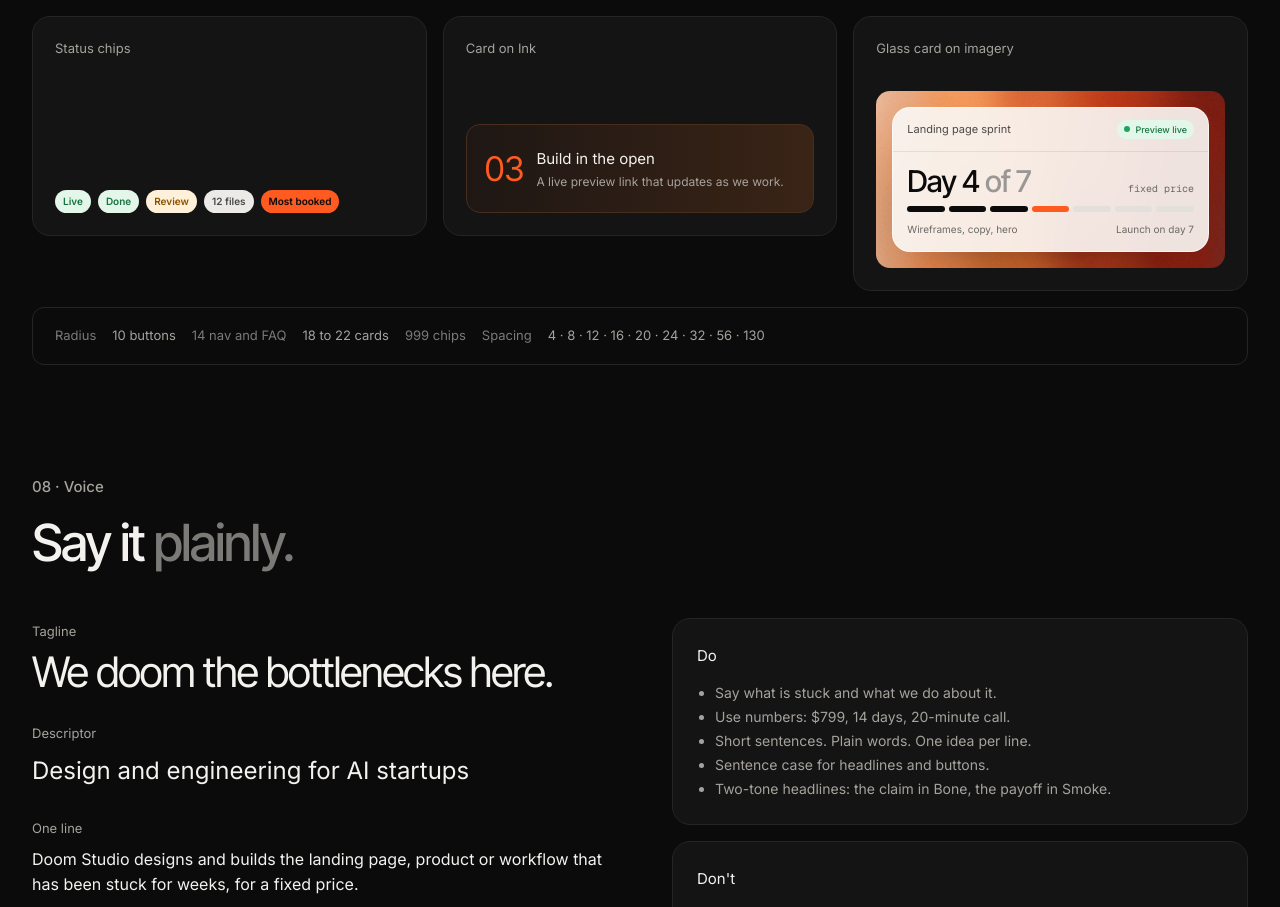
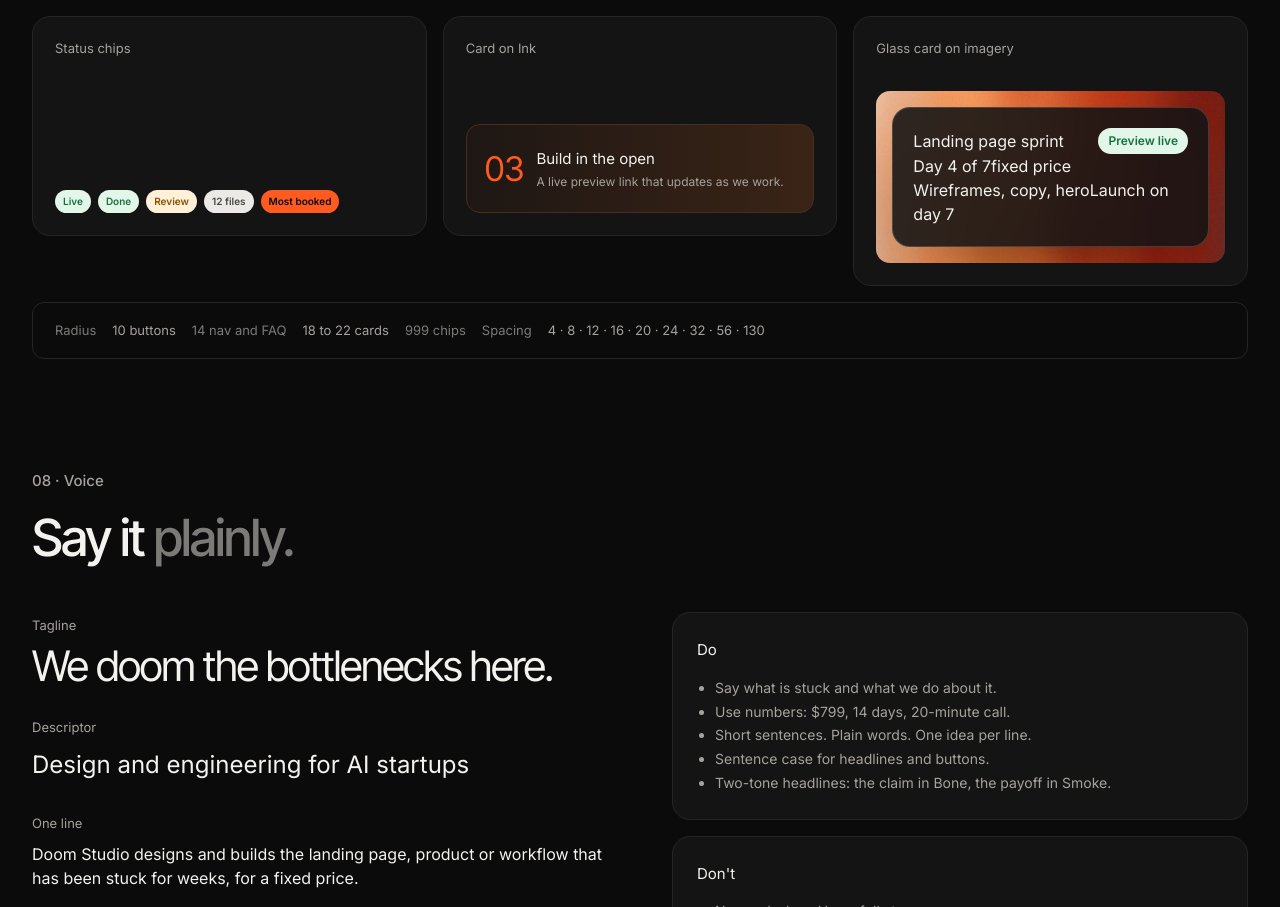
Before and after one commit to GIKSN-RESEARCH/Doom, a Next.js app: page /brand-kit in a window 1280 px wide. Shown: the part 6961-7868 px from the top of the page. Built offline with nearby package versions, Linux system fonts and the light colour scheme.

Commit message:
style: align project call card with studio branding

```diff
--- a/src/components/studio/Cta.module.css
+++ b/src/components/studio/Cta.module.css
@@ -64,109 +64,68 @@
 .card {
   position: relative;
   width: min(420px, 100%);
-  border-radius: 18px;
-  overflow: hidden;
+  min-width: 0;
+  padding: clamp(24px, 2.4vw, 32px);
+  border: 1px solid rgb(255 255 255 / 0.16);
+  border-radius: var(--r-card);
+  background: rgb(20 20 21 / 0.88);
+  backdrop-filter: blur(14px);
+  -webkit-backdrop-filter: blur(14px);
+  box-shadow: var(--shadow-frame);
+  color: var(--bone);
   text-align: left;
 }
 .header {
-  padding: 16px 20px;
   display: flex;
   justify-content: space-between;
   align-items: center;
-  gap: 12px;
-  border-bottom: 1px solid rgba(11, 11, 12, 0.08);
+  gap: 16px;
+}
+.header h3 {
+  margin: 0;
+  font-family: var(--font-display);
+  font-size: 24px;
+  font-weight: 500;
+  line-height: 1.2;
+  letter-spacing: -0.025em;
+}
+.header > img {
+  flex: none;
+}
+.items {
+  margin: 24px 0 0;
+  padding: 0;
+  list-style: none;
+}
+.items li {
+  padding-block: 16px;
+  border-bottom: 1px solid rgb(255 255 255 / 0.12);
+  font-size: 15px;
+  line-height: 1.5;
+}
+.note {
+  margin: 24px 0 0;
   font-size: 14px;
-  color: #4a4846;
-}
-.live {
-  display: flex;
-  align-items: center;
-  gap: 6px;
-  font-weight: 500;
-}
-.live i {
-  width: 6px;
-  height: 6px;
-  border-radius: 50%;
-  background: #22a35a;
-  display: block;
-}
-.body {
-  padding: 20px;
-  display: flex;
-  flex-direction: column;
-  gap: 14px;
-}
-.dayRow {
-  display: flex;
-  justify-content: space-between;
-  align-items: baseline;
-  gap: 12px;
-}
-.day {
-  font-family: var(--font-display);
-  font-size: clamp(32px, 3.2vw, 44px);
-  font-weight: 500;
-  letter-spacing: -0.03em;
-  color: var(--ink);
-  line-height: 1;
-  white-space: nowrap;
-}
-.day span {
-  color: #9a9794;
-}
-.fixed {
-  font-family: var(--font-mono);
-  font-size: 12px;
-  color: #6b6966;
-}
-.segments {
-  display: grid;
-  grid-template-columns: repeat(7, minmax(0, 1fr));
-  gap: 4px;
-}
-.segments i {
-  height: 6px;
-  border-radius: 3px;
-  background: #e3e0dc;
-  display: block;
-}
-.segments i.done {
-  background: var(--ink);
-}
-.segments i.now {
-  background: var(--orange);
-}
-.bottom {
-  display: flex;
-  justify-content: space-between;
-  gap: 12px;
-  font-size: 12px;
-  color: #6b6966;
+  line-height: 1.5;
+  color: #bcb6b0;
 }
 .compact {
   width: 100%;
+  padding: 20px;
 }
-.compact .header {
-  padding: 12px 14px;
-  font-size: 11px;
+.compact .header h3 {
+  font-size: 18px;
 }
-.compact .body {
-  padding: 14px;
-  gap: 10px;
+.compact .items,
+.compact .note {
+  margin-top: 16px;
 }
-.compact .day {
-  font-size: 30px;
+.compact .items li {
+  padding-block: 12px;
+  font-size: 13px;
 }
-.compact .fixed {
-  font-size: 10px;
-}
-.compact .bottom {
-  font-size: 10px;
-}
-.compact .live {
-  font-size: 9px;
-  padding: 3px 7px;
+.compact .note {
+  font-size: 12px;
 }
 @media (max-width: 960px) {
   .panel::before {
@@ -198,15 +157,3 @@
     font-size: 16px;
   }
 }
-@media (max-width: 380px) {
-  .header {
-    flex-wrap: wrap;
-    gap: 8px;
-  }
-  .dayRow {
-    gap: 8px;
-  }
-  .fixed {
-    font-size: 10px;
-  }
-}
```
